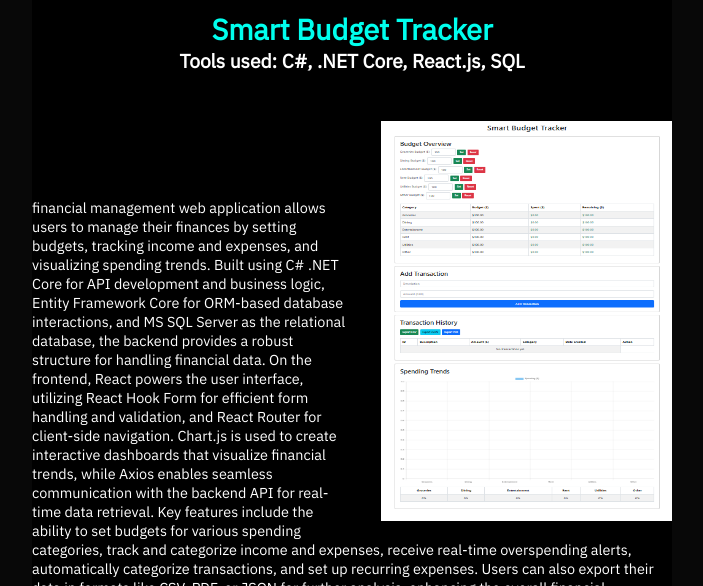
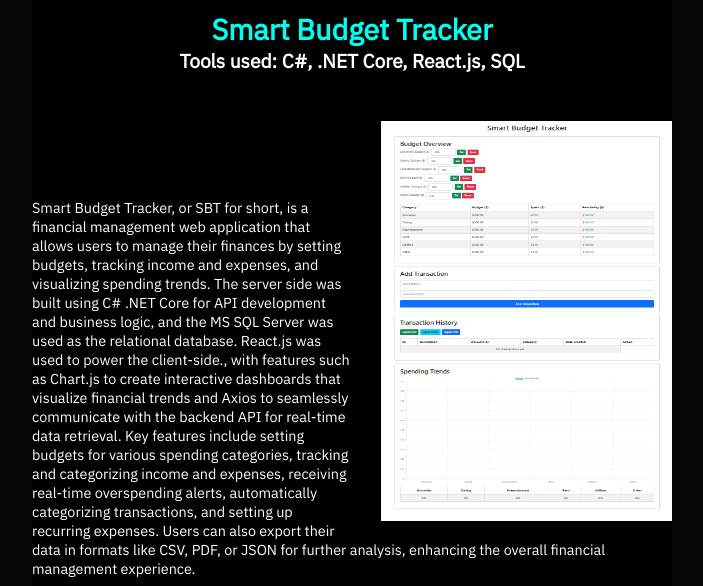
Before and after one commit to rdham2003/PersonalWebsiteReUp, a plain HTML site: page index.html in a window 1280 px wide. Shown: the part 5370-5956 px from the top of the page, without its empty margins (288-991 px from the left). Drawn offline with nearby package versions, Linux system fonts and the light colour scheme.

Commit message:
Modified SBT description

```diff
--- a/index.html
+++ b/index.html
@@ -335,13 +335,13 @@
                 <h1 class="tools">Tools used: C#, .NET Core, React.js, SQL</h1>
             </div>
             <a href="https://github.com/rdham2003/SmartShopper" target="_blank"><img src="assets/SBT.png" height="80vh" width="40vh" class="proj_img4"></a>
-            <p class="proj_text">financial management web application allows users to manage their finances by setting budgets, tracking income and expenses, and visualizing spending
-                trends. Built using C# .NET Core for API development and business logic, Entity Framework Core for ORM-based database interactions, and MS SQL Server as the relational
-                database, the backend provides a robust structure for handling financial data. On the frontend, React powers the user interface, utilizing React Hook Form for efficient
-                form handling and validation, and React Router for client-side navigation. Chart.js is used to create interactive dashboards that visualize financial trends, while Axios
-                enables seamless communication with the backend API for real-time data retrieval. Key features include the ability to set budgets for various spending categories, track
-                and categorize income and expenses, receive real-time overspending alerts, automatically categorize transactions, and set up recurring expenses. Users can also export their
-                 data in formats like CSV, PDF, or JSON for further analysis, enhancing the overall financial management experience.</p>
+            <p class="proj_text">Smart Budget Tracker, or SBT for short, is a financial management web application that allows users to manage their finances by
+                setting budgets, tracking income and expenses, and visualizing spending trends. The server side was built using C# .NET Core for API development and
+                business logic, and the MS SQL Server was used as the relational database. React.js was used to power the client-side., with features such as Chart.js
+                 to create interactive dashboards that visualize financial trends and Axios to seamlessly communicate with the backend API for real-time data
+                 retrieval. Key features include setting budgets for various spending categories, tracking and categorizing income and expenses, receiving real-time
+                 overspending alerts, automatically categorizing transactions, and setting up recurring expenses. Users can also export their  data in formats like
+                 CSV, PDF, or JSON for further analysis, enhancing the overall financial management experience.</p>
         </div>
         <br>
         <div class="social-icons" id="img_code7">
```
